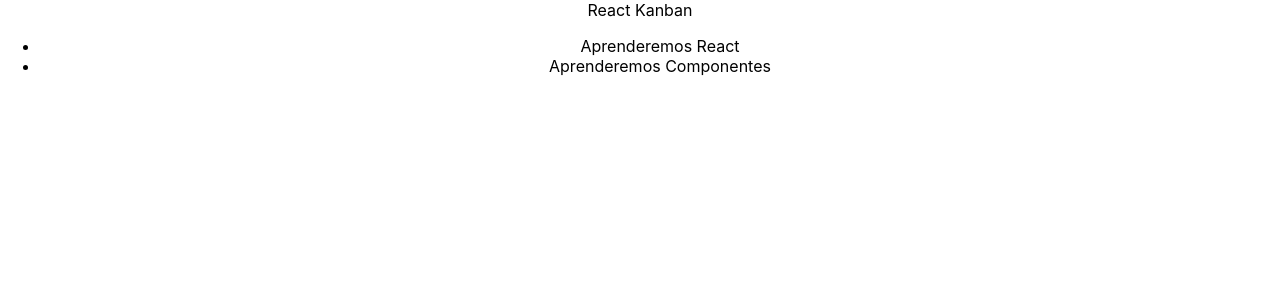
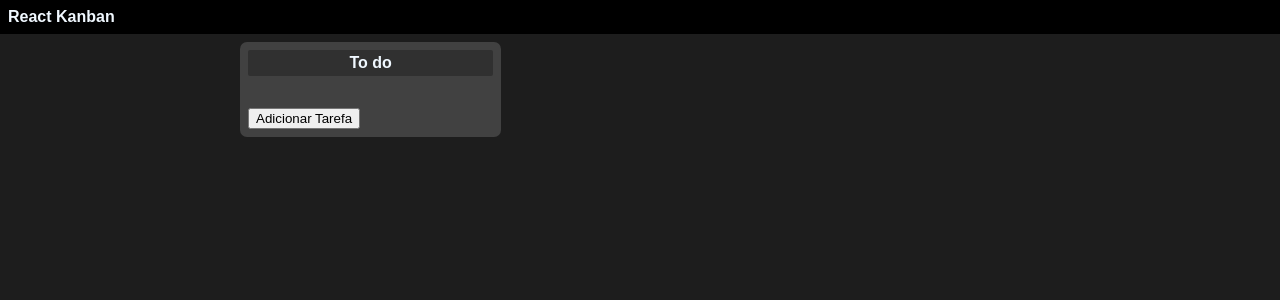
Before and after one commit to LorrayneSantana01/curso_react, a React (Create React App) app in the folder my-app/: page / in a window 1280 px wide. Shown: the top 300 px of the page. Built offline with nearby package versions, Linux system fonts and the light colour scheme.

Commit message:
adicionando componente tasklist

```diff
--- a/my-app/package.json
+++ b/my-app/package.json
@@ -3,6 +3,7 @@
   "version": "0.1.0",
   "private": true,
   "dependencies": {
+    "prop-types": "15.7.2",
     "@testing-library/jest-dom": "^5.17.0",
     "@testing-library/react": "^13.4.0",
     "@testing-library/user-event": "^13.5.0",
--- a/my-app/src/App.css
+++ b/my-app/src/App.css
@@ -1,38 +1,17 @@
 .App {
-  text-align: center;
+  font-family: sans-serif;
+  background-color: rgb(29, 29, 29);
+  height: 100%;
+  min-height: 100vh;
+  color: aliceblue;
 }
 
-.App-logo {
-  height: 40vmin;
-  pointer-events: none;
+.App .container{
+  width: 100%;
+  max-width: 800px;
+  margin: auto;
+  padding: 8px;
+  display: grid;
+  grid-template-columns: 1fr 1fr 1fr;
+  grid-gap: 8px;
 }
-
-@media (prefers-reduced-motion: no-preference) {
-  .App-logo {
-    animation: App-logo-spin infinite 20s linear;
-  }
-}
-
-.App-header {
-  background-color: #282c34;
-  min-height: 100vh;
-  display: flex;
-  flex-direction: column;
-  align-items: center;
-  justify-content: center;
-  font-size: calc(10px + 2vmin);
-  color: white;
-}
-
-.App-link {
-  color: #61dafb;
-}
-
-@keyframes App-logo-spin {
-  from {
-    transform: rotate(0deg);
-  }
-  to {
-    transform: rotate(360deg);
-  }
-}
--- a/my-app/src/App.js
+++ b/my-app/src/App.js
@@ -1,17 +1,43 @@
+import React ,{ useState } from 'react';
 import './App.css';
 
 import Navbar from './components/Navbar/Navbar';
+import TaskList from './components/TaskList/TaskList';
 
-function App() {
+const task = {
+  id: 0,
+  title: 'Nova Tarefa',
+  state: 'pendente'
+};
+
+let idAcc = 0;
+const generateId = () => {
+  idAcc = idAcc + 1;
+  return idAcc;
+};
+
+export default function App() {
+
+  const [tasks, setTasks] = useState([]);
+
+  const AddTask = (title, state) => {
+
+    const newTask = {
+      id: generateId,
+      title,
+      state
+    };
+    setTasks((existingTasks) => {
+      return [...existingTasks, newTask];
+    });
+  };
+
   return (
     <div className="App">
     <Navbar/>
-    <ul className="lista">
-      <li>Aprenderemos React</li>
-      <li>Aprenderemos Componentes</li>
-    </ul>
+    <div className='container'>
+      <TaskList title="To do" onAddTask={ AddTask } tasks={ tasks }/>
+    </div>
     </div>
   );
 }
-
-export default App;
--- /dev/null
+++ b/my-app/src/components/Navbar/Navbar.css
@@ -0,0 +1,7 @@
+.navbar{
+    display: flex;
+    background-color: black;
+    padding: 8px;
+    color: aliceblue;
+    font-weight: bold;
+}
--- a/my-app/src/components/Navbar/Navbar.js
+++ b/my-app/src/components/Navbar/Navbar.js
@@ -1,8 +1,9 @@
 import React from "react";
+import "./Navbar.css";
 
 export default function Navbar(){
     return(
-        <nav>
+        <nav className="navbar">
             <span>React Kanban</span>
         </nav>
     );
--- /dev/null
+++ b/my-app/src/components/TaskItem/TaskItem.js
@@ -0,0 +1,6 @@
+import React from "react";
+import TaskList from "../TaskList/TaskList";
+
+export default function taskItem() {
+
+}
--- /dev/null
+++ b/my-app/src/components/TaskList/TaskList.css
@@ -0,0 +1,20 @@
+.taskList{
+    padding: 8px;
+    background-color: rgb(65, 65, 65);
+    border-radius: 7px;
+}
+
+.taskList .titulo{
+    padding: 4px;
+    font-weight: bold;
+    background-color: #303030;
+    text-align: center;
+    color: aliceblue;
+    border-radius: 2px;
+}
+
+.taskList .content{
+    padding: 16px 4px;
+    display: flex;
+    flex-direction: column;
+}
--- /dev/null
+++ b/my-app/src/components/TaskList/TaskList.js
@@ -0,0 +1,26 @@
+import "./TaskList.css";
+import PropTypes from "prop-types";
+
+export default function TaskList({ title, onAddTask, tasks }) {
+  const AddTask = () => {
+    onAddTask("Nova Tarefa", "To Do");
+  };
+
+  return (
+    <div className="taskList">
+      <div className="titulo">{title}</div>
+      <div className="content">
+        {tasks.map((taks) => {
+          return <div key={taks.id}>{taks.title}</div>;
+        })}
+      </div>
+      <button onClick={AddTask}>Adicionar Tarefa</button>
+    </div>
+  );
+}
+
+TaskList.propTypes = {
+  title: PropTypes.string.isRequired,
+  onAddTask: PropTypes.func.isRequired,
+  tasks: PropTypes.array.isRequired,
+};
```
Also changed, not shown: my-app/src/components/TaskItem/TaskItem.css (added).
